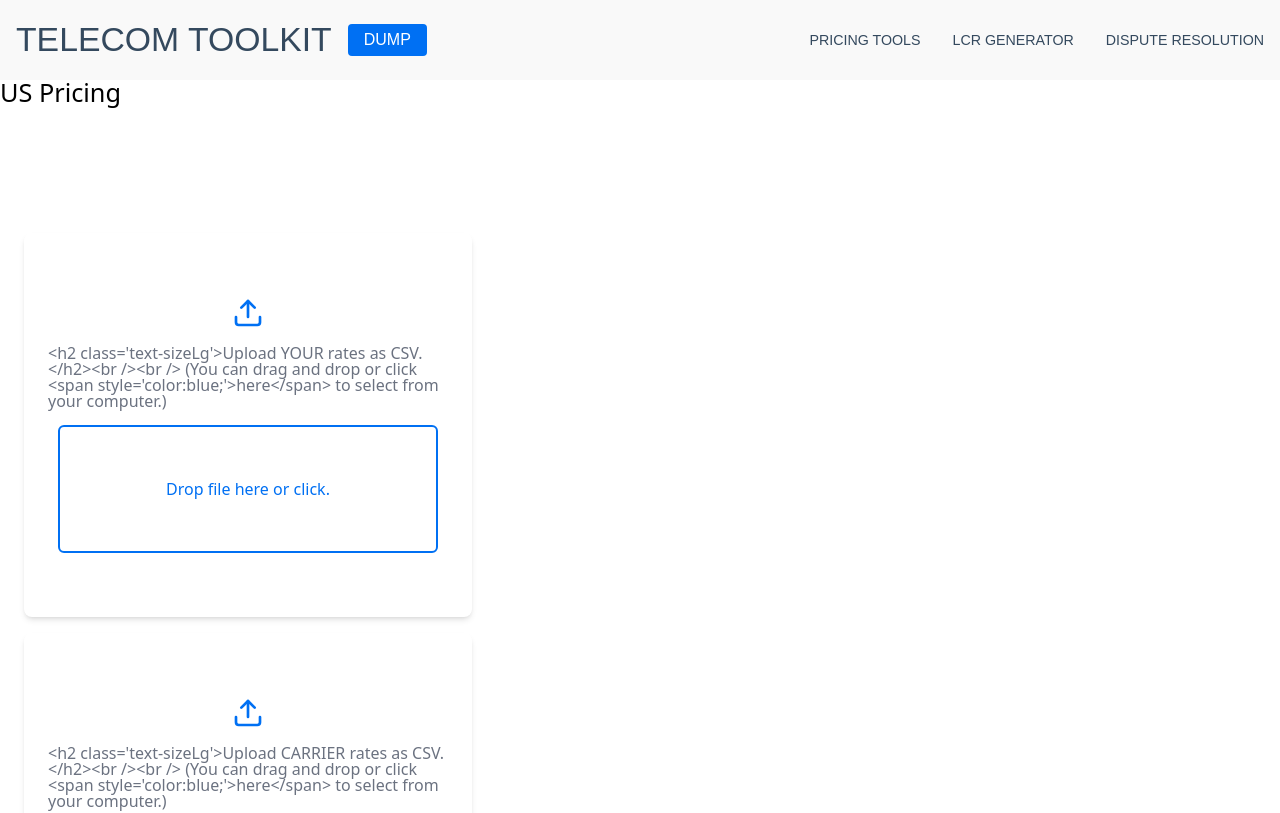
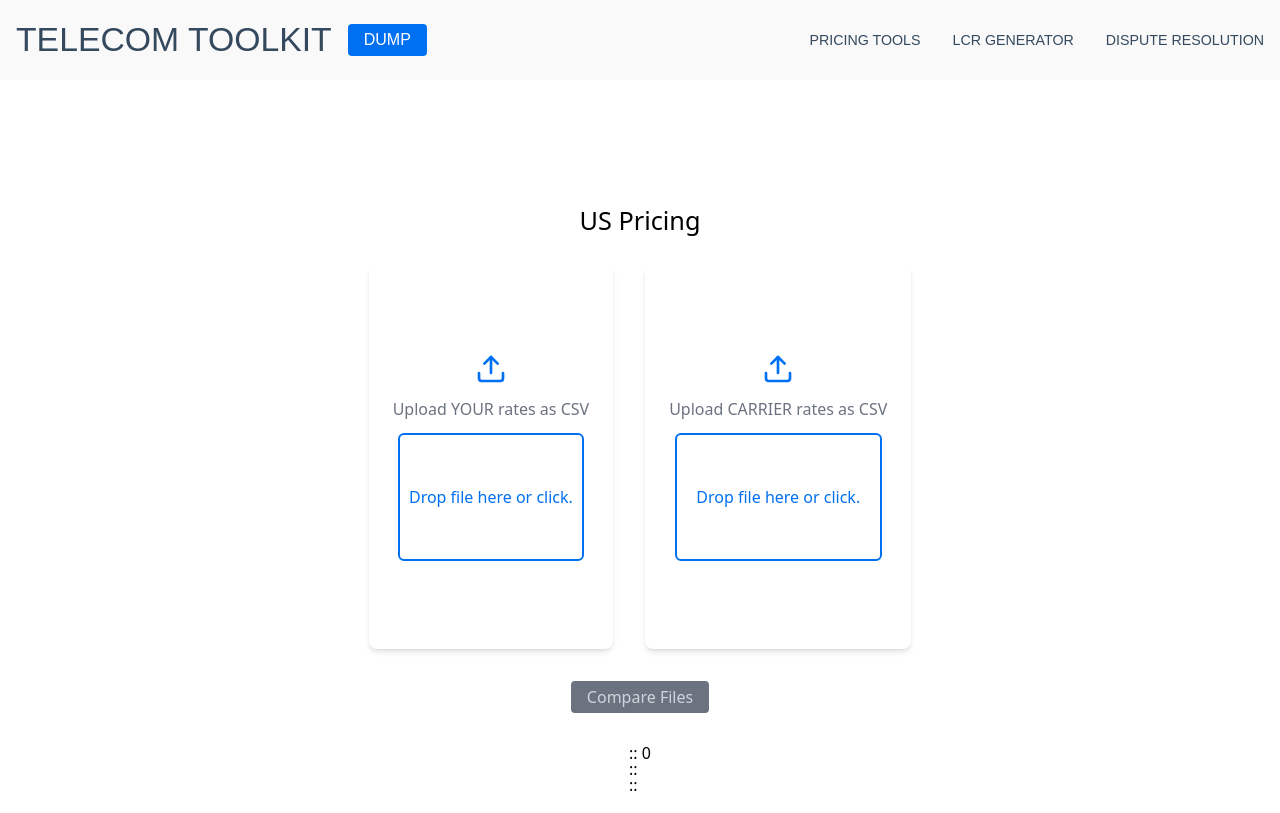
Before and after one commit to kdjordan/voip-accelerator, a Vue app: page /usdomestic in a window 1280 px wide. Shown: the top 813 px of the page. Built offline with nearby package versions, Linux system fonts and the light colour scheme.

Commit message:
USpricing UI updated

```diff
--- a/src/views/UsPricing.vue
+++ b/src/views/UsPricing.vue
@@ -1,39 +1,52 @@
 <template>
-  <div>
+	<div class="flex flex-col items-center pt-32 gap-8">
 		<h1 class="text-sizeLg">US Pricing</h1>
-    <div class="mx-auto p-6 space-y-6 pt-32">
-      <div
-        v-if="!isReporting"
-        class="flex flex-col gap-4"
-      >
+
+		<div class="flex items-center justify-center gap-8">
 			<UploadComponent
-          mssg="<h2 class='text-sizeLg'>Upload YOUR rates as CSV.</h2><br /><br /> (You can drag and drop or click <span style='color:blue;'>here</span> to select from your computer.)"
-          v-if="file1 === null"
+				mssg="Upload YOUR rates as CSV"
 				DBname="us"
+				compName="us1"
+				@fileProcessed="handleFileProcessedEmit"
+				:class="{
+					'bg-green-100': DBstore.USfilesUploaded.file1 !== '',
+				}"
 			/>
 			<UploadComponent
-          mssg="<h2 class='text-sizeLg'>Upload CARRIER rates as CSV.</h2><br /><br /> (You can drag and drop or click <span style='color:blue;'>here</span> to select from your computer.)"
-          v-if="file2 === null"
+				mssg="Upload CARRIER rates as CSV"
 				DBname="us"
+				compName="us2"
+				@fileProcessed="handleFileProcessedEmit"
+				:class="{
+					'bg-green-100': DBstore.USfilesUploaded.file2 !== '',
+				}"
 			/>
-
+		</div>
+		<div>
 			<button
-          v-if="DBstore.USfilesUploaded.fileCount === 2"
 				@click="makeReport"
-          class="bg-blue-500 text-white py-2 px-4 rounded hover:bg-blue-600 transition text-center"
+				:disabled="DBstore.USfilesUploaded.fileCount !== 2"
+				:class="{
+					'bg-blue-500 hover:bg-blue-600 text-white':
+						DBstore.USfilesUploaded.fileCount === 2,
+					'bg-gray-500 text-gray-300 cursor-not-allowed':
+						DBstore.USfilesUploaded.fileCount !== 2,
+				}"
+				class="py-2 px-4 rounded transition text-center"
 			>
 				Compare Files
 			</button>
-      {{ DBstore.USfilesUploaded.fileCount }}
 		</div>
-      <div v-else>
+		:: {{ DBstore.USfilesUploaded.fileCount }}<br />
+		::{{ DBstore.USfilesUploaded.file1 }}<br />
+		:: {{ DBstore.USfilesUploaded.file2 }}
+		<!-- <div v-else>
         <GenerateReport
           v-if="report"
           :report="report"
           :details="details"
         />
-      </div>
-    </div>
+      </div> -->
 	</div>
 </template>
 
@@ -44,21 +57,30 @@ import GenerateReport from '../components/GenerateReport.vue';
 	import { type ComparisonReport } from '../../types/app-types';
 
 	import { useDBstore } from '@/stores/db';
-const DBstore = useDBstore()
 
-const file1 = ref<File | null>(null);
-const file2 = ref<File | null>(null);
+	const DBstore = useDBstore();
 
-const isReporting = ref<boolean>(false);
-const report = ref<ComparisonReport | null>(null);
-const details = ref<{
-  fileName1: string;
-  fileName2: string;
-} | null>(null);
+	const file1Loaded = ref<boolean>(false);
+	const file2Loaded = ref<boolean>(false);
+
+	function handleFileProcessedEmit(fileName: string) {
+		console.log('caught it', fileName);
+		file1Loaded.value
+			? (file1Loaded.value = true)
+			: (file2Loaded.value = true);
+	}
+
+	// const file1 = ref<File | null>(null);
+	// const file2 = ref<File | null>(null);
+
+	// const isReporting = ref<boolean>(false);
+	// const report = ref<ComparisonReport | null>(null);
+	// const details = ref<{
+	//   fileName1: string;
+	//   fileName2: string;
+	// } | null>(null);
 
 	function makeReport() {
 		//start the web worker to generate report
 	}
-
-
 </script>
```
Lines whose indentation alone changed are shown as unchanged.
